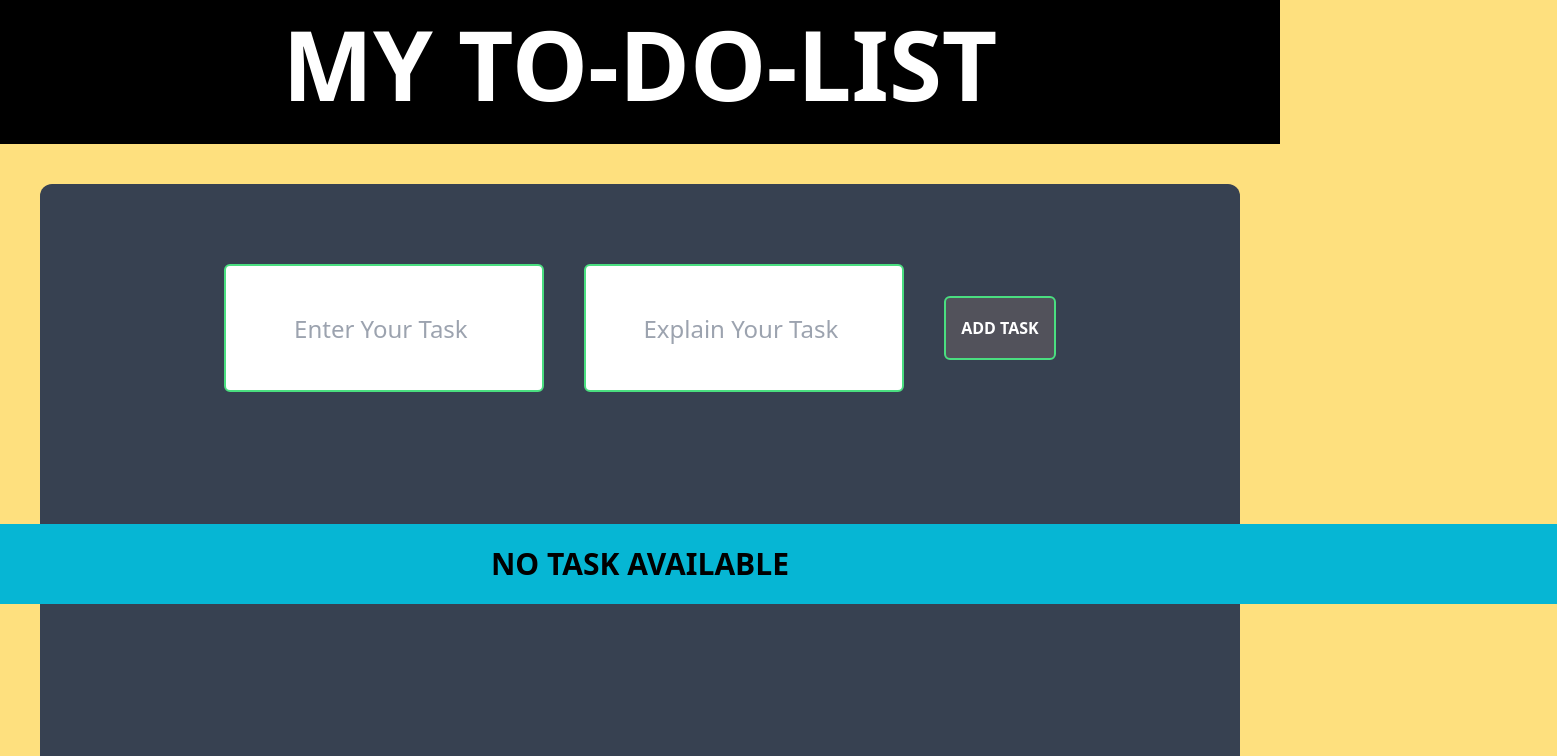
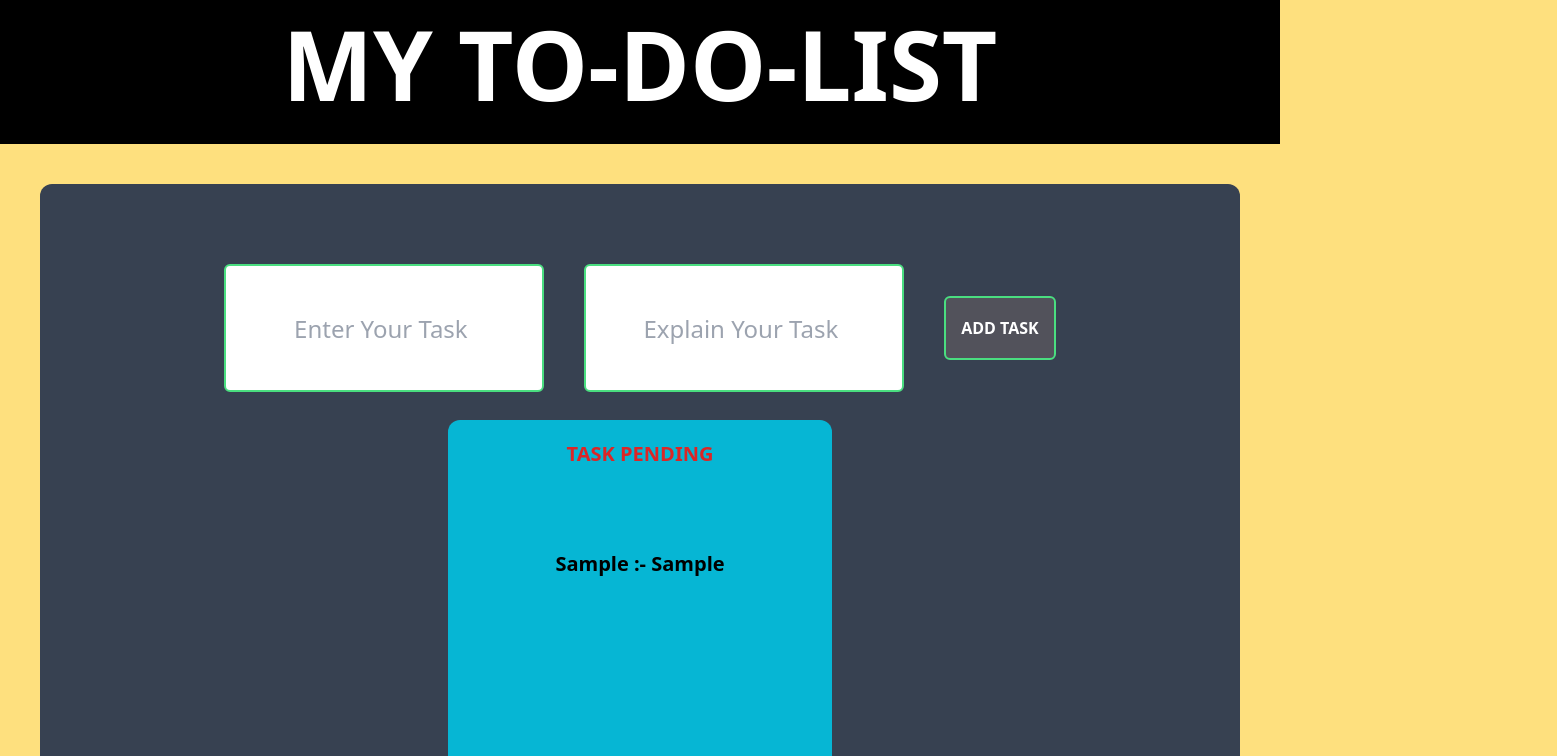
Before and after one commit to 0x1Luffy/todo_list, a Next.js app: page / in a window 1280 px wide. Both pictures are taken after typing "Sample", "Sample" into the empty fields and a click on the input "ADD TASK". Shown: the top 756 px of the page, 1557 px wide, since content can reach past the window. Built offline with nearby package versions, Linux system fonts and the light colour scheme.

Commit message:
created a card that displays the task and its sate

```diff
--- a/app/page.js
+++ b/app/page.js
@@ -8,13 +8,26 @@ const page = () => {
   const [mainTask, setmainTask] = useState([])
   const submitHandler=(e)=>{
     e.preventDefault();
-            console.log(title)
-            console.log(desc)
+            setmainTask([...mainTask, {title,desc}])   // mainTask me title aur dec liya aur fir setTask se usko UI pe Render Kiya
             settitle("")
             setdesc("")
+            console.log(mainTask)
   }
 
   let renderTask = <h3>NO TASK AVAILABLE</h3>
+
+  renderTask = mainTask.map((t,i)=>{
+    return (
+    <div>
+      <h5>{t.title} :-  {t.desc}</h5>
+    </div>
+    );
+  });
+
+
+
+
+
   return (
 
     <>
@@ -40,11 +53,19 @@ const page = () => {
           />
           <input type='submit' value={"ADD TASK"}  className=' h-16 w-28 border-green-400 bg-zinc-600 text-white font-extrabold border-2 rounded-md ml-10 mt-28' />
         </form>
-        <div className='h-20 w-[1833px] bg-cyan-500 absolute flex items-center justify-center font-extrabold text-black text-3xl'>
-                <ul>
-                  {renderTask}
+        <div className='h-96 w-96 bg-cyan-500 absolute flex  justify-center font-extrabold text-black text-xl rounded-xl mt-24'>
+            <div className='flex justify-start'>
+            <h3 className='text-red-600 font-extrabold mt-5'>TASK PENDING</h3>
+            </div>
+        </div>
+            <div className='absolute font-bold text-xl '>
+            <ul>
+            <li>
+            {renderTask}
+            </li>
+
                 </ul>
-      </div>
+            </div>
       </div>
       </>
   )
```
